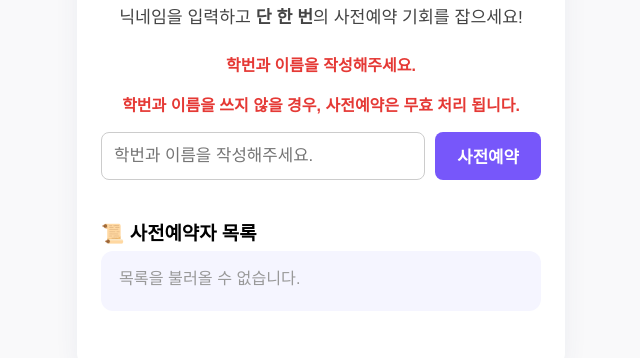
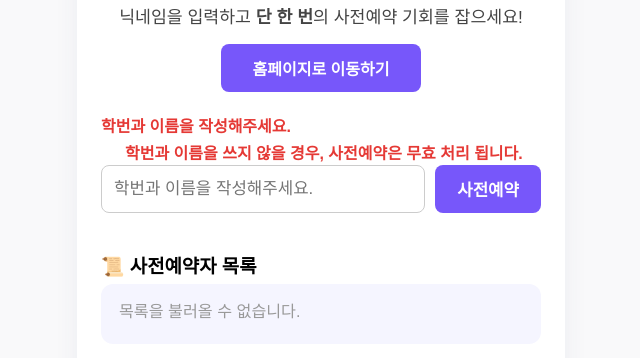
Before and after one commit to heynguenqq1/wild_camp-advance-reservation, a website: page public/index.html in a window 1280 px wide. Shown: the part 166-524 px from the top of the page, without its empty margins (319-959 px from the left). Drawn offline with Linux system fonts and the light colour scheme; no server answers.

Commit message:
Update index.html

```diff
--- a/public/index.html
+++ b/public/index.html
@@ -47,15 +47,37 @@
       color: #444;
       font-size: 1.08rem;
       text-align: center;
-      margin-bottom: 24px;
+      margin-bottom: 16px;
+    }
+    /* 홈페이지 이동 버튼 */
+    .homeBtn {
+      display: block;
+      text-align: center;
+      background: #7757fa;
+      color: #fff;
+      font-weight: bold;
+      text-decoration: none;
+      border-radius: 8px;
+      padding: 12px 0;
+      margin: 0 auto 24px;
+      width: 200px;
+      transition: background 0.15s;
+    }
+    .homeBtn:hover {
+      background: #583bd5;
     }
     /* 항상 보이는 붉은 경고 문구 */
-    .static-warning {
+    .static-warning p {
       color: #e53935;
       font-weight: bold;
       font-size: 1rem;
-      margin-bottom: 16px;
-      text-align: center;
+      margin: 0;
+      line-height: 1.4;
+    }
+    .static-warning .indent {
+      display: block;
+      margin-left: 1.5em;
+      margin-top: 4px;
     }
     .form-row {
       display: flex;
@@ -88,7 +110,6 @@
       background: #ccc;
       cursor: default;
     }
-    /* 입력 검증 시 나오는 경고 */
     .warning {
       color: #e53935;
       font-weight: bold;
@@ -140,8 +161,11 @@
       닉네임을 입력하고 <b>단 한 번</b>의 사전예약 기회를 잡으세요!
     </div>
 
+    <!-- 홈페이지로 이동하기 버튼 -->
+    <a href="homepage.html" class="homeBtn">홈페이지로 이동하기</a>
+
     <!-- 항상 보이는 붉은 경고 -->
-   <div class="static-warning">
+    <div class="static-warning">
       <p>학번과 이름을 작성해주세요.</p>
       <p class="indent">학번과 이름을 쓰지 않을 경우, 사전예약은 무효 처리 됩니다.</p>
     </div>
```
